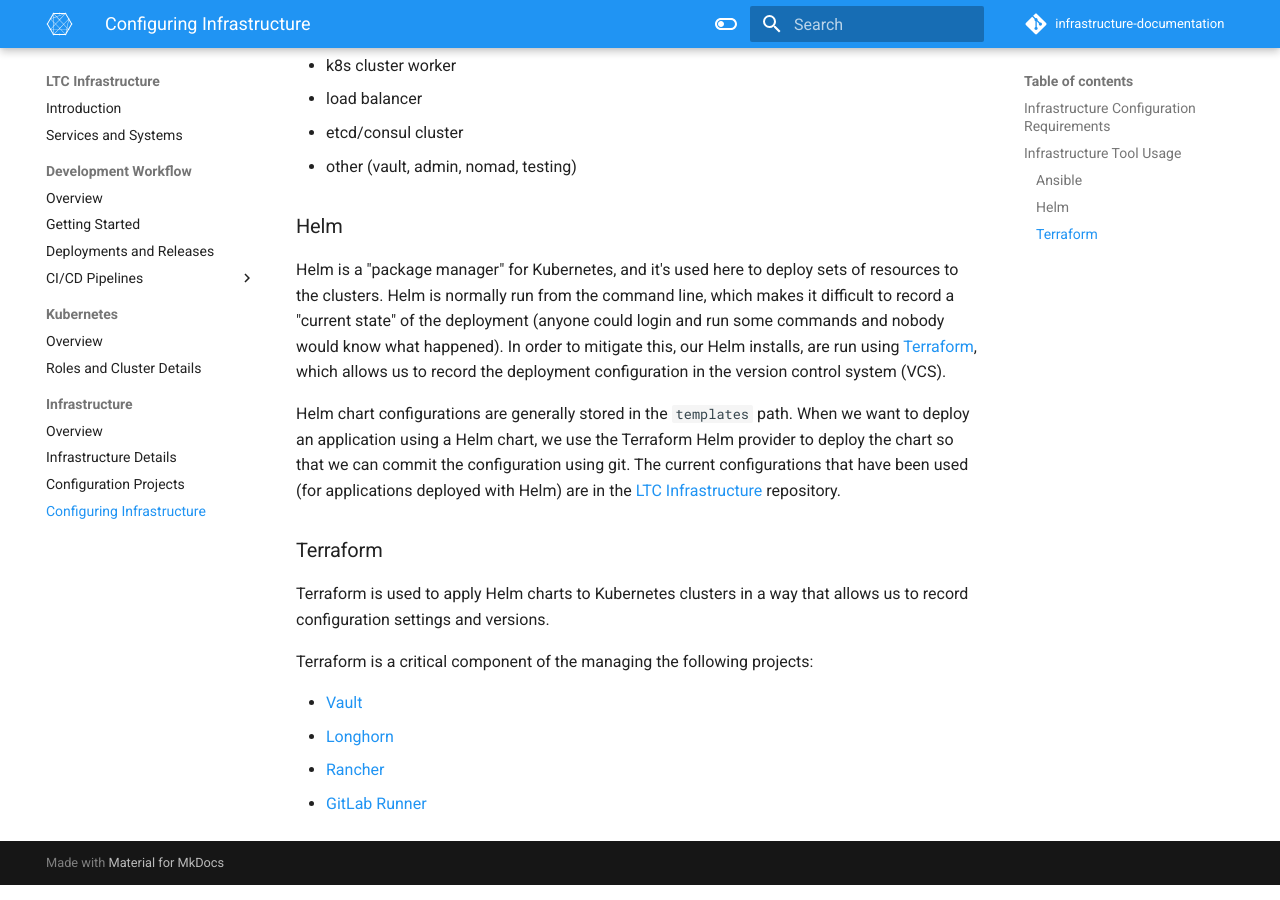
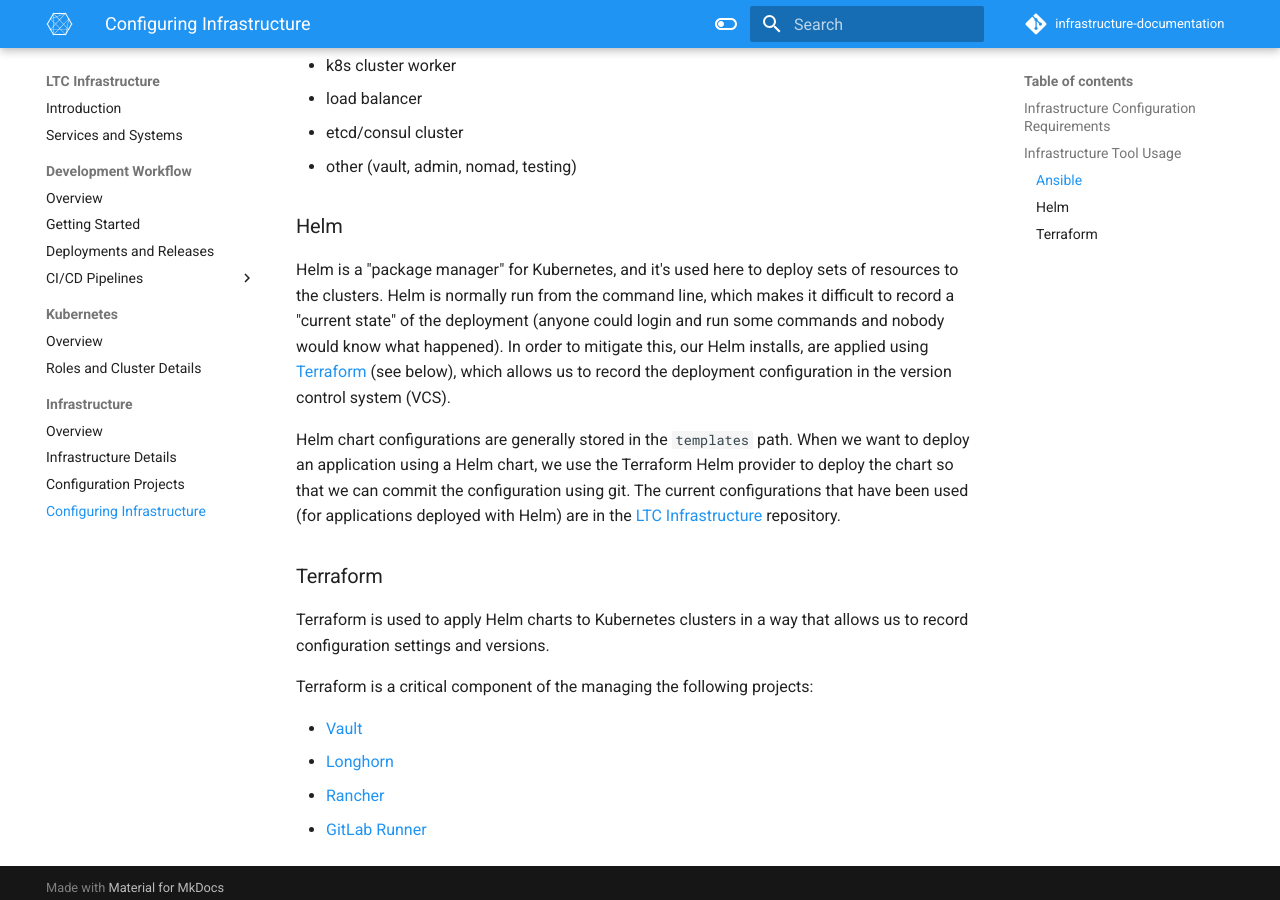
Before and after one commit to bcit-ltc/infrastructure-documentation, an MkDocs documentation site: the page built from docs/infrastructure/infrastructure-dev.md, in a window 1280 px wide and 900 px high, scrolled down 1335 px. Built offline with MkDocs 1.6.1 and Material for MkDocs 9.7.7, drawn with Linux system fonts in a browser that asks for light colours.

Commit message:
fix: should work now

```diff
--- a/docs/infrastructure/infrastructure-dev.md
+++ b/docs/infrastructure/infrastructure-dev.md
@@ -48,7 +48,7 @@
 
 ### Helm
 
-Helm is a "package manager" for Kubernetes, and it's used here to deploy sets of resources to the clusters. Helm is normally run from the command line, which makes it difficult to record a "current state" of the deployment (anyone could login and run some commands and nobody would know what happened). In order to mitigate this, our Helm installs, are run using [Terraform](https://www.terraform.io/docs/index.html), which allows us to record the deployment configuration in the version control system (VCS).
+Helm is a "package manager" for Kubernetes, and it's used here to deploy sets of resources to the clusters. Helm is normally run from the command line, which makes it difficult to record a "current state" of the deployment (anyone could login and run some commands and nobody would know what happened). In order to mitigate this, our Helm installs, are applied using [Terraform](https://www.terraform.io/docs/index.html) (see below), which allows us to record the deployment configuration in the version control system (VCS).
 
 Helm chart configurations are generally stored in the `templates` path. When we want to deploy an application using a Helm chart, we use the Terraform Helm provider to deploy the chart so that we can commit the configuration using git. The current configurations that have been used (for applications deployed with Helm) are in the [LTC Infrastructure](https://issues.ltc.bcit.ca/ltc-infrastructure/ltc-infrastructure) repository.
 
```
